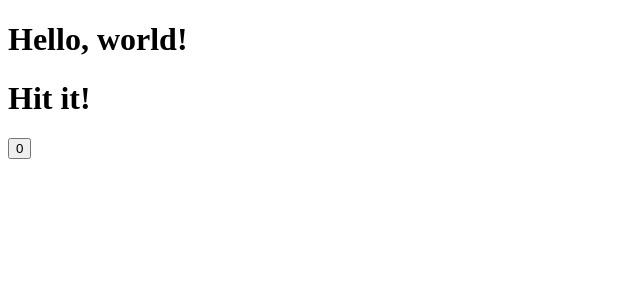
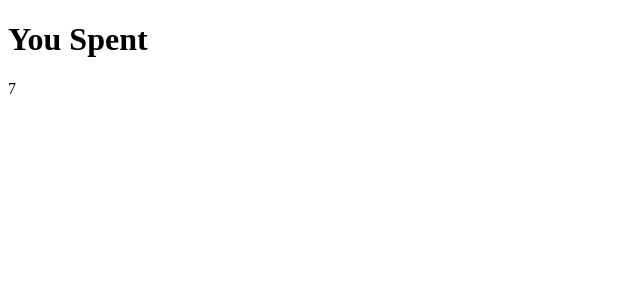
Before and after one commit to sidharth-001/react-crash-course, a React (Create React App) app: page / in a window 1280 px wide. Shown: the top 300 px of the page, without its empty margins (0-640 px from the left). Built offline with nearby package versions, Linux system fonts and the light colour scheme.

Commit message:
Second Counter App

```diff
--- a/src/App.js
+++ b/src/App.js
@@ -1,15 +1,14 @@
 import React from "react";
 
 import Header from "./components/Header";
-import Button from "./components/Button";
+import Counter from "./components/Counter";
 
 class App extends React.Component{
     render(){
         return (
             <div>
-                <h1>Hello, world!</h1>
-                <Header text="Hit it!" />
-                <Button label="Click!"/>
+                <Header text="You Spent" />
+                <Counter />
             </div>
         )
     }
--- a/src/components/Button.js
+++ /dev/null
@@ -1,28 +0,0 @@
-import React from "react";
-
-// function greet(){
-//     console.log("Hello!");
-// }
-
-
-class Button extends React.Component{
-    constructor(){
-        super();
-        this.state = {
-            counter: 0
-        };
-        // this.handleButtonClick = this.handleButtonClick.bind('this');
-    }
-
-    handleButtonClick = () => {
-        this.setState({counter: 1});
-    } //using arrow function to automatically bind with 'this'
-
-    render(){
-        return <button onClick={this.handleButtonClick}>{this.state.counter}</button>;
-        //can be also used as
-        //return <button onClick={() => this.handleButtonClick()}>{this.state.counter}</button>;
-    }
-}
-
-export default Button;
--- /dev/null
+++ b/src/components/Counter.js
@@ -0,0 +1,28 @@
+import React from "react"
+
+class Counter extends React.Component{
+
+    constructor(){
+        super();
+        this.state = {
+            counter: 0
+        };
+        this.timer = null;
+    }
+
+    componentDidMount(){
+        this.timer = setInterval(() => {
+            this.setState({counter: this.state.counter+1});
+        }, 1000);
+    }
+
+    componentWillUnmount(){
+        clearInterval(this.timer);
+    }
+
+    render(){
+        return <span>{this.state.counter}</span>
+    }
+}
+
+export default Counter;
```
